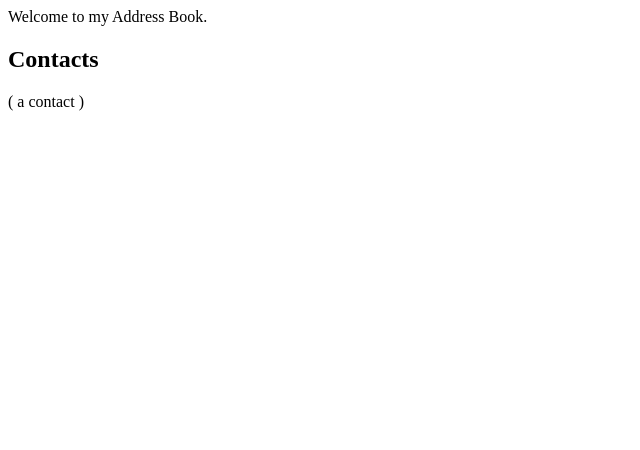
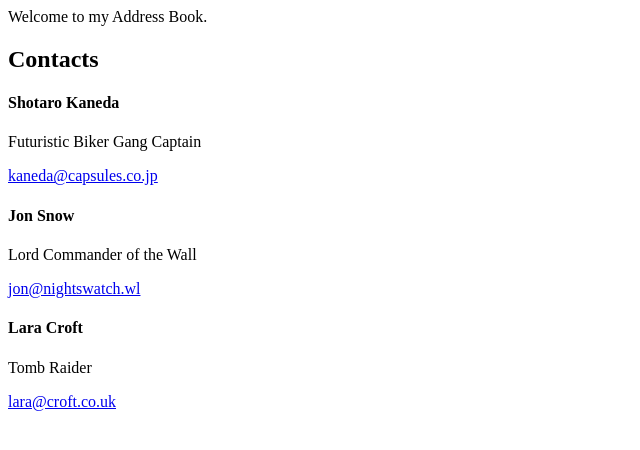
Before and after one commit to danielstern/angular-tdd-exemplar, a website: page app/index.html in a window 1280 px wide. Shown: the whole page, without its empty margins (0-640 px from the left). Drawn offline with nearby package versions, Linux system fonts and the light colour scheme.

Commit message:
Add new default contacts to contact service as Placeholder for backend. Updated view to display contacts.

```diff
--- a/app/index.html
+++ b/app/index.html
@@ -6,7 +6,17 @@
 	<div ng-controller="ContactList">
 		<h2>Contacts</h2>
 		<div class=contact ng-repeat="contact in contacts">
-			 ( a contact )
+			 <h4>
+				 {{contact.name}}
+			 </h4>
+			 <p>
+				 {{contact.occupation}}
+			 </p>
+			 <p>
+			 		<a href="mailto:{{contact.email}}">
+						{{contact.email}}
+			 		</a>
+			 </p>
 		</div>
 	</div>
 
--- a/app/scripts/app.js
+++ b/app/scripts/app.js
@@ -3,7 +3,22 @@ angular.module('AddressBook',[])
 	console.log("Address Book has initialized...");
 })
 .service("contactService",function(){
-	var contacts = [{name:"Test Wilson"}];
+	var contacts = [{
+		name:"Shotaro Kaneda",
+		age:16,
+		occupation:"Futuristic Biker Gang Captain",
+		email:"kaneda@capsules.co.jp"
+	},{
+		name:"Jon Snow",
+		age:15,
+		occupation:"Lord Commander of the Wall",
+		email:"jon@nightswatch.wl"
+	},{
+		name:"Lara Croft",
+		age:21,
+		occupation:"Tomb Raider",
+		email:"lara@croft.co.uk"
+	}];
 
 	function getContacts(){
 		return contacts;
```
